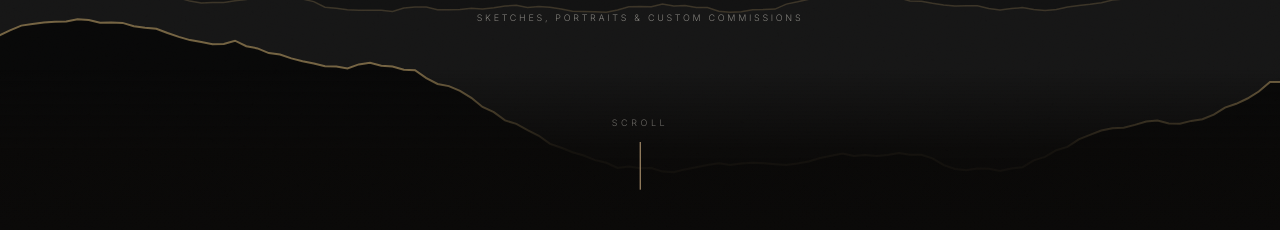
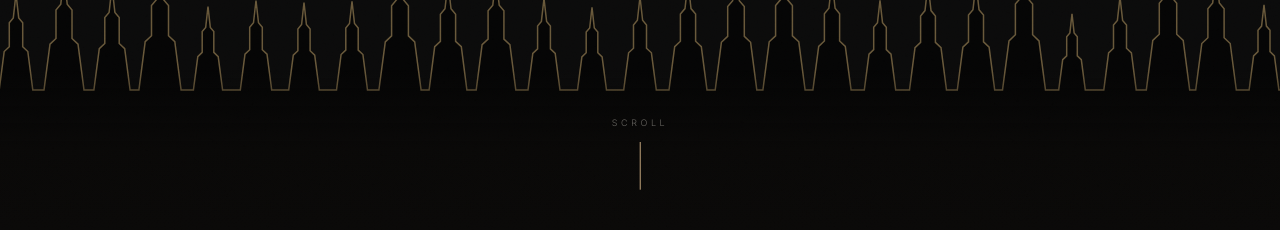
Before and after one commit to Uday1232004/ArtGallery, a React (Vite) app in the folder frontend/: page / in a window 1280 px wide. Shown: the part 570-800 px from the top of the page. Built offline with nearby package versions, Linux system fonts and the light colour scheme; no server answers.

Commit message:
feat: make mountains taller and add double-layered organic pine forest silhouettes with gold rim highlights

```diff
--- a/frontend/src/sections/Hero.jsx
+++ b/frontend/src/sections/Hero.jsx
@@ -41,18 +41,62 @@ function generateTerrain(width, startY, endY, roughness, seed, minH, maxH) {
   return path;
 }
 
+function generateForest(width, floorY, density, avgHeight, seed) {
+  let m_w = seed;
+  let m_z = 987654321;
+  const random = () => {
+    m_w = (36969 * (m_w & 65535) + (m_w >> 16)) & 4294967295;
+    m_z = (18000 * (m_z & 65535) + (m_z >> 16)) & 4294967295;
+    return (((m_w << 16) + m_z) >>> 0) / 4294967296;
+  }
+
+  let path = `M0,850 L0,${floorY}`;
+  const step = width / density;
+
+  for (let i = 0; i <= density; i++) {
+    const x = i * step;
+    const h = avgHeight * (0.75 + random() * 0.5); // height variance
+    const w = h * 0.35; // base width proportional to height
+
+    const yBase = floorY;
+    const yMid = floorY - h * 0.4;
+    const yMidNotch = floorY - h * 0.45;
+    const yTop = floorY - h * 0.7;
+    const yTopNotch = floorY - h * 0.75;
+    const yPeak = floorY - h;
+
+    // Draw multi-tiered pine tree outline
+    path += ` L${(x - w * 0.5).toFixed(1)},${yBase.toFixed(1)}`;
+    path += ` L${(x - w * 0.35).toFixed(1)},${yMid.toFixed(1)}`;
+    path += ` L${(x - w * 0.2).toFixed(1)},${yMidNotch.toFixed(1)}`;
+    path += ` L${(x - w * 0.2).toFixed(1)},${yTop.toFixed(1)}`;
+    path += ` L${(x - w * 0.08).toFixed(1)},${yTopNotch.toFixed(1)}`;
+    path += ` L${x.toFixed(1)},${yPeak.toFixed(1)}`;
+    path += ` L${(x + w * 0.08).toFixed(1)},${yTopNotch.toFixed(1)}`;
+    path += ` L${(x + w * 0.2).toFixed(1)},${yTop.toFixed(1)}`;
+    path += ` L${(x + w * 0.2).toFixed(1)},${yMidNotch.toFixed(1)}`;
+    path += ` L${(x + w * 0.35).toFixed(1)},${yMid.toFixed(1)}`;
+    path += ` L${(x + w * 0.5).toFixed(1)},${yBase.toFixed(1)}`;
+  }
+
+  path += ` L${width},850 Z`;
+  return path;
+}
+
 export default function Hero({ ready }) {
   const sectionRef = useRef(null)
   const headlineRef = useRef(null)
   const metaRef = useRef(null)
   const subtagRef = useRef(null)
 
-  // Generate deterministic realistic mountain ranges
+  // Generate deterministic realistic tall mountain and pine forest ranges
   const mountainPaths = useMemo(() => {
     return {
-      back: generateTerrain(1440, 460, 490, 1.4, 54321, 280, 680),
-      mid: generateTerrain(1440, 530, 560, 2.0, 98765, 360, 720),
-      fore: generateTerrain(1440, 610, 640, 2.6, 12345, 460, 760),
+      back: generateTerrain(1440, 240, 270, 1.6, 54321, 60, 420),
+      mid: generateTerrain(1440, 320, 350, 2.1, 98765, 120, 460),
+      forestMid: generateForest(1440, 560, 45, 65, 77777),
+      fore: generateTerrain(1440, 420, 450, 2.6, 12345, 200, 540),
+      forestFore: generateForest(1440, 660, 30, 100, 88888),
     }
   }, [])
 
@@ -69,15 +113,15 @@ export default function Hero({ ready }) {
     const ctx = gsap.context(() => {
       const tl = gsap.timeline({ delay: 0.1 })
 
-      // Majestic entry for mountains and glowing sun
+      // Majestic entry for mountains, forests, and glowing sun
       tl.fromTo('.para-sun',
         { scale: 0.9, opacity: 0 },
         { scale: 1, opacity: 1, duration: 2.2, ease: 'power3.out' }
       )
 
-      tl.fromTo(['.para-back', '.para-mid', '.para-fore'],
-        { y: 120, opacity: 0 },
-        { y: 0, opacity: 1, duration: 2.5, ease: 'power4.out', stagger: 0.15 },
+      tl.fromTo(['.para-back', '.para-mid', '.para-forest-mid', '.para-fore', '.para-forest-fore'],
+        { y: 150, opacity: 0 },
+        { y: 0, opacity: 1, duration: 2.5, ease: 'power4.out', stagger: 0.12 },
         '-=1.8'
       )
 
@@ -120,12 +164,14 @@ export default function Hero({ ready }) {
       })
 
       scrollTl.to('.para-sun', { yPercent: 12, ease: 'none' }, 0)
-      scrollTl.to('.para-back', { yPercent: 24, ease: 'none' }, 0)
-      scrollTl.to('.para-mid', { yPercent: 36, ease: 'none' }, 0)
-      scrollTl.to(headline, { yPercent: -15, opacity: 0.15, ease: 'none' }, 0)
-      scrollTl.to(subtagRef.current, { yPercent: -15, opacity: 0, ease: 'none' }, 0)
-      scrollTl.to(metaRef.current, { yPercent: -15, opacity: 0, ease: 'none' }, 0)
-      scrollTl.to('.para-fore', { yPercent: 48, ease: 'none' }, 0)
+      scrollTl.to('.para-back', { yPercent: 22, ease: 'none' }, 0)
+      scrollTl.to('.para-mid', { yPercent: 32, ease: 'none' }, 0)
+      scrollTl.to('.para-forest-mid', { yPercent: 38, ease: 'none' }, 0)
+      scrollTl.to(headline, { yPercent: -12, opacity: 0.15, ease: 'none' }, 0)
+      scrollTl.to(subtagRef.current, { yPercent: -12, opacity: 0, ease: 'none' }, 0)
+      scrollTl.to(metaRef.current, { yPercent: -12, opacity: 0, ease: 'none' }, 0)
+      scrollTl.to('.para-fore', { yPercent: 44, ease: 'none' }, 0)
+      scrollTl.to('.para-forest-fore', { yPercent: 50, ease: 'none' }, 0)
 
     }, section)
 
@@ -135,17 +181,23 @@ export default function Hero({ ready }) {
       const mouseX = (clientX / window.innerWidth) - 0.5
       const mouseY = (clientY / window.innerHeight) - 0.5
 
-      gsap.to('.para-sun', { x: mouseX * 15, y: mouseY * 10, duration: 1.5, ease: 'power2.out' })
-      gsap.to('.para-back', { x: mouseX * 28, y: mouseY * 15, duration: 1.5, ease: 'power2.out' })
-      gsap.to('.para-mid', { x: mouseX * 45, y: mouseY * 25, duration: 1.5, ease: 'power2.out' })
+      gsap.to('.para-sun', { x: mouseX * 12, y: mouseY * 8, duration: 1.5, ease: 'power2.out' })
+      gsap.to('.para-back', { x: mouseX * 24, y: mouseY * 12, duration: 1.5, ease: 'power2.out' })
+      gsap.to('.para-mid', { x: mouseX * 36, y: mouseY * 18, duration: 1.5, ease: 'power2.out' })
+      gsap.to('.para-forest-mid', { x: mouseX * 42, y: mouseY * 22, duration: 1.5, ease: 'power2.out' })
       gsap.to(headline, { x: mouseX * -25, y: mouseY * -15, duration: 1.5, ease: 'power2.out' })
       gsap.to(subtagRef.current, { x: mouseX * -25, y: mouseY * -15, duration: 1.5, ease: 'power2.out' })
       gsap.to(metaRef.current, { x: mouseX * -25, y: mouseY * -15, duration: 1.5, ease: 'power2.out' })
-      gsap.to('.para-fore', { x: mouseX * 65, y: mouseY * 35, duration: 1.5, ease: 'power2.out' })
+      gsap.to('.para-fore', { x: mouseX * 52, y: mouseY * 28, duration: 1.5, ease: 'power2.out' })
+      gsap.to('.para-forest-fore', { x: mouseX * 62, y: mouseY * 32, duration: 1.5, ease: 'power2.out' })
     }
 
     const handleMouseLeave = () => {
-      gsap.to(['.para-sun', '.para-back', '.para-mid', headline, subtagRef.current, metaRef.current, '.para-fore'], {
+      gsap.to([
+        '.para-sun', '.para-back', '.para-mid', '.para-forest-mid',
+        headline, subtagRef.current, metaRef.current,
+        '.para-fore', '.para-forest-fore'
+      ], {
         x: 0,
         y: 0,
         duration: 2,
@@ -170,7 +222,7 @@ export default function Hero({ ready }) {
       className="relative w-full h-screen overflow-hidden bg-void pencil-texture select-none"
     >
       {/* Heavy grain overlay */}
-      <div className="absolute inset-0 opacity-[0.06] pointer-events-none" style={{ zIndex: 7 }}>
+      <div className="absolute inset-0 opacity-[0.06] pointer-events-none" style={{ zIndex: 9 }}>
         <div className="w-full h-full grain-animation bg-noise" />
       </div>
 
@@ -187,8 +239,8 @@ export default function Hero({ ready }) {
               <stop offset="100%" stopColor="#C9A96E" stopOpacity="0" />
             </radialGradient>
           </defs>
-          <circle cx="720" cy="270" r="150" fill="url(#sunGlow)" />
-          <circle cx="720" cy="270" r="65" fill="#C9A96E" opacity="0.12" />
+          <circle cx="720" cy="240" r="150" fill="url(#sunGlow)" />
+          <circle cx="720" cy="240" r="65" fill="#C9A96E" opacity="0.12" />
         </svg>
       </div>
 
@@ -210,16 +262,28 @@ export default function Hero({ ready }) {
           <path
             d={mountainPaths.mid}
             fill="#161616"
-            stroke="rgba(201, 169, 110, 0.22)"
+            stroke="rgba(201, 169, 110, 0.2)"
             strokeWidth="1.5"
           />
         </svg>
       </div>
 
-      {/* ── Main Headline (Sandwiched between Layer 2 and Layer 3) ── */}
+      {/* Layer 2b: Midground Pine Forest */}
+      <div className="absolute inset-0 pointer-events-none para-forest-mid" style={{ zIndex: 4 }}>
+        <svg className="w-full h-full" viewBox="0 0 1440 800" preserveAspectRatio="xMidYMax slice">
+          <path
+            d={mountainPaths.forestMid}
+            fill="#1b1b1b"
+            stroke="rgba(201, 169, 110, 0.12)"
+            strokeWidth="1"
+          />
+        </svg>
+      </div>
+
+      {/* ── Main Headline (Sandwiched between Midground Forest and Foreground Mountains) ── */}
       <div
         className="absolute inset-0 flex flex-col items-center justify-center text-center px-4 pointer-events-none"
-        style={{ zIndex: 4 }}
+        style={{ zIndex: 5 }}
       >
         <div ref={subtagRef} className="mb-6" style={{ opacity: 0 }}>
           <span className="font-sans text-[10px] tracking-[0.5em] text-gold uppercase drop-shadow-sm">
@@ -244,19 +308,31 @@ export default function Hero({ ready }) {
       </div>
 
       {/* Layer 3: Foreground Mountains */}
-      <div className="absolute inset-0 pointer-events-none para-fore" style={{ zIndex: 5 }}>
+      <div className="absolute inset-0 pointer-events-none para-fore" style={{ zIndex: 6 }}>
         <svg className="w-full h-full" viewBox="0 0 1440 800" preserveAspectRatio="xMidYMax slice">
           <path
             d={mountainPaths.fore}
-            fill="#080808"
-            stroke="rgba(201, 169, 110, 0.55)"
-            strokeWidth="2"
+            fill="#0b0b0b"
+            stroke="rgba(201, 169, 110, 0.4)"
+            strokeWidth="1.5"
+          />
+        </svg>
+      </div>
+
+      {/* Layer 3b: Foreground Pine Forest */}
+      <div className="absolute inset-0 pointer-events-none para-forest-fore" style={{ zIndex: 7 }}>
+        <svg className="w-full h-full" viewBox="0 0 1440 800" preserveAspectRatio="xMidYMax slice">
+          <path
+            d={mountainPaths.forestFore}
+            fill="#050505"
+            stroke="rgba(201, 169, 110, 0.5)"
+            strokeWidth="1.5"
           />
         </svg>
       </div>
 
       {/* Bottom Fade Gradient to void */}
-      <div className="absolute bottom-0 left-0 right-0 h-40 bg-gradient-to-t from-void via-void/90 to-transparent pointer-events-none" style={{ zIndex: 6 }} />
+      <div className="absolute bottom-0 left-0 right-0 h-40 bg-gradient-to-t from-void via-void/90 to-transparent pointer-events-none" style={{ zIndex: 8 }} />
 
       {/* Scroll indicator */}
       <ScrollIndicator />
```
